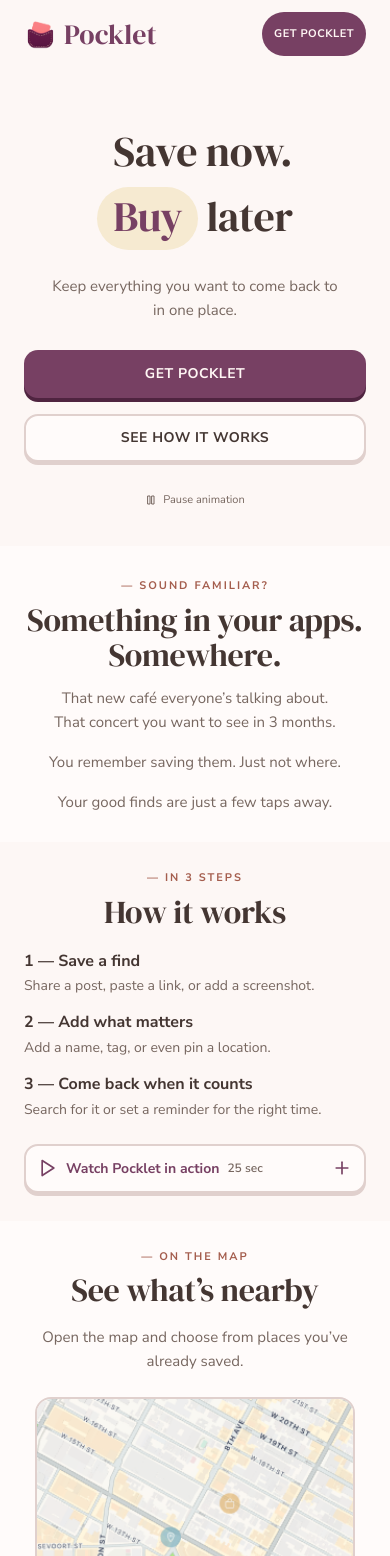
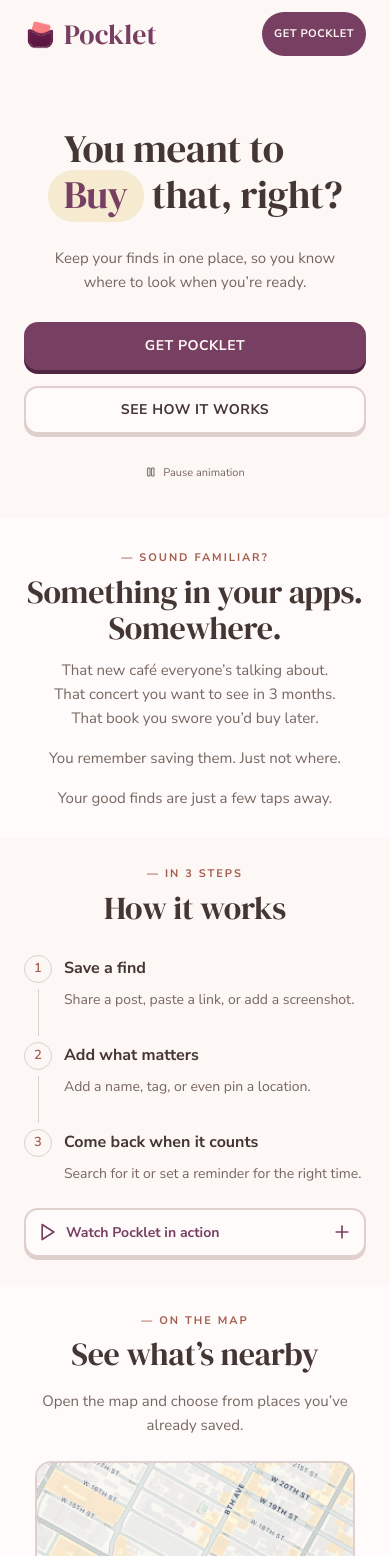
Before and after one commit to getlaterly/pockletwebsite, a React (Vite) app: page / in a window 390 px wide. Shown: the top 1556 px of the page. Built offline with nearby package versions, Linux system fonts and the light colour scheme.

Commit message:
update hero

```diff
--- a/index.html
+++ b/index.html
@@ -4,7 +4,7 @@
     <meta charset="UTF-8" />
     <link rel="icon" type="image/png" href="/favicon.png" />
     <meta name="viewport" content="width=device-width, initial-scale=1.0" />
-    <title>Pocklet — Save it. Find it. Do it.</title>
+    <title>Pocklet — Save what you want to come back to</title>
     <meta name="description" content="Save posts, screenshots, places and ideas from anywhere. Find them again with search, maps, reminders and AI-powered Auto Details." />
     <link rel="preconnect" href="https://fonts.googleapis.com">
     <link rel="preconnect" href="https://fonts.gstatic.com" crossorigin>
--- a/netlify-pocklet-privacy/index.html
+++ b/netlify-pocklet-privacy/index.html
@@ -417,7 +417,7 @@
       </section>
 
       <div class="footer-card">
-        <p>Save it. Find it. Do it.</p>
+        <p>Save what you want to come back to</p>
         <a href="https://getpocklet.com">← Back to home</a>
       </div>
     </main>
--- a/src/MobileMarketingSite.css
+++ b/src/MobileMarketingSite.css
@@ -101,10 +101,13 @@
 .pm-page .pm-button-outline:active { box-shadow: none; }
 
 .pm-hero { padding-top: 60px; padding-bottom: 24px; background: var(--pm-cream); text-align: center; }
-.pm-hero h1 { width: fit-content; max-width: 100%; min-width: 0; font: 400 42px/1.12 var(--pm-display); color: var(--pm-ink); letter-spacing: -.4px; margin: 0 auto 24px; text-align: left; overflow-wrap: anywhere; }
+.pm-hero h1 { width: fit-content; max-width: 100%; min-width: 0; font: 400 clamp(30px, 10vw, 42px)/1.08 var(--pm-display); color: var(--pm-ink); letter-spacing: -.4px; margin: 0 auto 24px; text-align: left; }
 .pm-hero-first-line { display: block; padding-inline-start: 16px; }
-.pm-hero-second-line { display: flex; align-items: baseline; justify-content: flex-start; gap: 8px; margin-top: 12px; white-space: nowrap; }
-.pm-hero-word { display: inline-grid; padding: 6px 16px 10px; border-radius: 32px; background: var(--pm-hero-eat); color: var(--pm-plum); }
+.pm-hero-second-line { display: flex; align-items: baseline; justify-content: flex-start; gap: 8px; margin-top: 0; white-space: nowrap; }
+.pm-hero-word { display: inline-grid; padding: 4px 16px 6px; border-radius: 32px; background: var(--pm-hero-eat); color: var(--pm-plum); }
+:root:lang(zh) .pm-hero h1 { font-size: clamp(26px, 8.5vw, 35px); line-height: 1.16; letter-spacing: 0; }
+:root:lang(zh) .pm-hero-second-line { gap: 2px; }
+:root:lang(zh) .pm-hero-word { padding-inline-end: 10px; }
 .pm-hero-word[data-category="go"] { background: var(--pm-hero-go); }
 .pm-hero-word[data-category="buy"] { background: var(--pm-hero-buy); }
 .pm-hero-word[data-category="do"] { background: var(--pm-hero-do); }
@@ -123,8 +126,12 @@
 .pm-problem-copy + .pm-problem-copy { margin-top: 16px; }
 .pm-how { background: var(--pm-cream); }
 .pm-how > h2, .pm-how > .pm-eyebrow { text-align: center; }
-.pm-steps { list-style: none; padding: 0; margin: 20px 0 16px; display: grid; gap: 16px; }
-.pm-steps p { color: var(--pm-muted); margin-top: 4px; font-size: 14px; }
+.pm-steps { list-style: none; padding: 0; margin: 28px 0 0; display: grid; gap: 32px; }
+.pm-steps li { position: relative; min-width: 0; }
+.pm-steps li:not(:last-child)::after { content: ''; position: absolute; left: 13.5px; top: 34px; bottom: -26px; width: 1px; background: var(--pm-rule); }
+.pm-steps h3 { display: grid; grid-template-columns: 28px minmax(0, 1fr); align-items: center; gap: 12px; }
+.pm-step-number { display: inline-flex; align-items: center; justify-content: center; width: 28px; height: 28px; border: 1px solid var(--pm-rule); border-radius: 50%; background: var(--pm-cream); color: var(--pm-section-label); font: 600 13px/1 var(--pm-body); }
+.pm-steps p { color: var(--pm-muted); margin-top: 6px; margin-left: 40px; font-size: 14px; }
 
 .pm-demo { margin-top: 24px; }
 .pm-demo > summary { list-style: none; min-height: 48px; display: flex; justify-content: space-between; align-items: center; gap: 12px; border: 2px solid var(--pm-rule); border-radius: 14px; padding: 12px; background: var(--pm-paper); color: var(--pm-plum); box-shadow: 0 3px 0 var(--pm-rule); font-size: 14px; font-weight: 700; cursor: pointer; }
@@ -132,7 +139,6 @@
 .pm-demo > summary:hover { text-decoration: underline; text-underline-offset: 3px; }
 .pm-demo[open] > summary .pm-expand { transform: rotate(45deg); }
 .pm-demo-label { display: flex; align-items: center; flex-wrap: wrap; gap: 8px; }
-.pm-demo-label small { color: var(--pm-muted); font-size: 12px; font-weight: 600; }
 .pm-demo-body { padding-top: 20px; }
 .pm-demo video { display: block; width: 224px; max-width: 100%; height: auto; margin: 0 auto; border-radius: 16px; background: var(--pm-paper); }
 .pm-demo-body .pm-button { width: 224px; max-width: 100%; margin: 16px auto 4px; }
@@ -183,7 +189,6 @@
 
 @media (max-width: 359px) {
   .pm-page { --pm-side: 20px; }
-  .pm-hero h1 { font-size: 35px; }
   .pm-section h2 { font-size: 30px; }
   .pm-feature-index h3 { font-size: 13px; }
   .pm-feature-index article > div { gap: 4px; }
--- a/src/MobileMarketingSite.tsx
+++ b/src/MobileMarketingSite.tsx
@@ -10,9 +10,8 @@
 
 const categories = [
   { key: "eat" },
-  { key: "go" },
+  { key: "do" },
   { key: "buy" },
-  { key: "do" },
 ];
 
 const socialLinks = [
@@ -174,7 +173,6 @@
         <span className="pm-demo-label">
           <Play aria-hidden="true" />
           {t("mobileHome.demo.title")}
-          <small>{t("mobileHome.demo.duration")}</small>
         </span>
         <Plus className="pm-expand" aria-hidden="true" />
       </summary>
@@ -225,7 +223,7 @@
         <section className="pm-section pm-pain" aria-labelledby="mobile-problem-title">
           <p className="pm-eyebrow">{t("mobileHome.problem.eyebrow")}</p>
           <h2 id="mobile-problem-title">{t("mobileHome.problem.title1")}</h2>
-          <p className="pm-problem-copy">{t("mobileHome.problem.example1")}<br />{t("mobileHome.problem.example2")}</p>
+          <p className="pm-problem-copy">{t("mobileHome.problem.example1")}<br />{t("mobileHome.problem.example2")}<br />{t("mobileHome.problem.example3")}</p>
           <p className="pm-problem-copy">{t("mobileHome.problem.pain")}</p>
           <p className="pm-problem-copy">{t("mobileHome.problem.solution").split(/(Pocklet)/g).map((part, index) => part === "Pocklet" ? <span className="pm-purple" key={index}>{part}</span> : part)}</p>
         </section>
@@ -236,7 +234,10 @@
           <ol className="pm-steps">
             {[1, 2, 3].map(step => (
               <li key={step}>
-                <h3>{step} — {t(`mobileHome.how.step${step}Title`)}</h3>
+                <h3>
+                  <span className="pm-step-number">{step}</span>
+                  <span> {t(`mobileHome.how.step${step}Title`)}</span>
+                </h3>
                 <p>{t(`mobileHome.how.step${step}Desc`)}</p>
               </li>
             ))}
--- a/src/desktopHomepageCopy.ts
+++ b/src/desktopHomepageCopy.ts
@@ -1,8 +1,6 @@
 const english = {
-  heroLead: "Save posts, places, and ideas you want to come back to — and actually find them when it matters.",
-  heroDetail: "From the café someone recommended to the thing you meant to buy, keep your finds together instead of scattered across apps and screenshots.",
   problemTitle: "You saved it\nfor later.\nBut later\nnever came.",
-  problemExamples: ["That new café everyone’s talking about.", "That concert you want to see in 3 months.", "Something you swore you’d buy later."],
+  problemExamples: ["That new café everyone’s talking about.", "That concert you want to see in 3 months.", "Something you  you’d buy later."],
   problemSources: ["Saved post", "Screenshot", "Somewhere in a chat"],
   problemPain: "You remember saving them. Just not where.",
   problemSolution: "brings your finds together, so you can spend less time looking for the thing you saved and more time actually coming back to it.",
@@ -41,8 +39,6 @@
 export const desktopHomepageCopy: Record<string, DesktopHomepageCopy> = {
   en: english,
   "zh-TW": {
-    heroLead: "把想回來看的貼文、地點和點子存起來，等到需要時，真的找得到。",
-    heroDetail: "從朋友推薦的咖啡廳，到一直想買的東西，把好發現收在一起，不再散落在各個 App 和截圖裡。",
     problemTitle: "想做的那件事，\n還躺在某個角落。",
     problemExamples: ["那間最近大家都在聊的咖啡廳", "三個月後想去的那場演唱會", "那個一直說之後要買的東西"],
     problemSources: ["收藏的貼文", "截圖", "某段聊天裡"],
@@ -78,8 +74,6 @@
     plusReminderDescription: "選擇確切的提醒時間，還能加入多次提前提醒。",
   },
   "zh-CN": {
-    heroLead: "把想回头看的内容、地点和点子存起来，等到需要时，真的找得到。",
-    heroDetail: "从朋友推荐的咖啡店，到一直想买的东西，把好发现放在一起，不再散落在各个 App 和截图里。",
     problemTitle: "想做的那件事，\n还躺在某个角落。",
     problemExamples: ["那家最近大家都在聊的咖啡店", "三个月后想去的那场演唱会", "那个一直说之后要买的东西"],
     problemSources: ["收藏的内容", "截图", "某段聊天里"],
--- a/src/i18n.ts
+++ b/src/i18n.ts
@@ -31,7 +31,7 @@
         title: "You saved it for later.<br />But later never came.",
         ex1: "A restaurant from Reels.",
         ex2: "A weekend spot from TikTok.",
-        ex3: "Something you swore you’d buy later.",
+        ex3: "That book you swore you’d buy later.",
         pain1: "You forgot them.",
         pain2: "Or forgot where you saved them.",
         sol1: "That's where <span class='text-primary'>Pocklet</span> comes in.",
--- a/src/mobileHomepageCopy.ts
+++ b/src/mobileHomepageCopy.ts
@@ -1,11 +1,11 @@
 const english = {
   hero: {
-    title1: "Save now.",
+    title1: "You meant to",
     beforeCategory: "",
-    afterCategory: "later",
+    afterCategory: "that, right?",
     verbs: { eat: "Eat", go: "Go", buy: "Buy", do: "Do" },
-    subtitle: "Keep everything you want to come back to in one place.",
-    accessibleTitle: "Save now. Eat, go, buy or do later.",
+    subtitle: "Keep your finds in one place, so you know where to look when you’re ready.",
+    accessibleTitle: "You meant to eat, do or buy that, right?",
     pauseAnimation: "Pause animation",
     resumeAnimation: "Resume animation",
     seeHow: "See how it works",
@@ -15,6 +15,7 @@
     title1: "Something in your apps. Somewhere.",
     example1: "That new café everyone’s talking about.",
     example2: "That concert you want to see in 3 months.",
+    example3: "That book you swore you’d buy later.",
     pain: "You remember saving them. Just not where.",
     solution: "Your good finds are just a few taps away.",
   },
@@ -90,14 +91,15 @@
   en: english,
   "zh-TW": {
     hero: {
-      title1: "先存起來。", beforeCategory: "晚點再", afterCategory: "",
+      title1: "你本來是想", beforeCategory: "", afterCategory: "那個的，對吧？",
       verbs: { eat: "吃", go: "去", buy: "買", do: "做" },
-      subtitle: "把想回來看的，都收在同一個地方。", accessibleTitle: "現在先收藏。之後再吃、去、買或做。",
+      subtitle: "把想回來看的都收在同一個地方，想找時就找得到。", accessibleTitle: "那個你一直想吃、做或買的，對吧？",
       pauseAnimation: "暫停動畫", resumeAnimation: "繼續動畫", seeHow: "看看怎麼用",
     },
     problem: {
       eyebrow: "是不是很熟悉？", title1: "想做的那件事，\n還躺在某個角落。",
       example1: "那間最近大家都在聊的咖啡廳", example2: "三個月後想去的那場演唱會",
+      example3: "那本你說之後一定要買的書",
       pain: "明明記得有存下來，要找時卻怎麼都找不到。", solution: "用 Pocklet，幾秒就找得到。",
     },
     how: {
@@ -134,14 +136,15 @@
   },
   "zh-CN": {
     hero: {
-      title1: "先存起来。", beforeCategory: "晚点再", afterCategory: "。",
+      title1: "你本来是想", beforeCategory: "", afterCategory: "那个的，对吧？",
       verbs: { eat: "吃", go: "去", buy: "买", do: "做" },
-      subtitle: "把想回头看的，都放在一个地方。", accessibleTitle: "现在先收藏。之后再吃、去、买或做。",
+      subtitle: "把想以后再看的都放在一个地方，想找的时候就能找到。", accessibleTitle: "那个你一直想吃、做或买的，对吧？",
       pauseAnimation: "暂停动画", resumeAnimation: "继续动画", seeHow: "看看怎么用",
     },
     problem: {
       eyebrow: "是不是很熟悉？", title1: "想做的那件事，\n还躺在某个角落。",
       example1: "那家最近大家都在聊的咖啡店", example2: "三个月后想去的那场演唱会",
+      example3: "那本你说之后一定要买的书",
       pain: "明明记得存过，真要找的时候却怎么都找不到。", solution: "用 Pocklet，几秒就能找到。",
     },
     how: {
```
Also changed, not shown: src/DesktopMarketingSite.css (+5 -3 lines), src/MarketingSite.tsx (+3 -5 lines), 1 other file (tests, documents, lock files or other folders).
